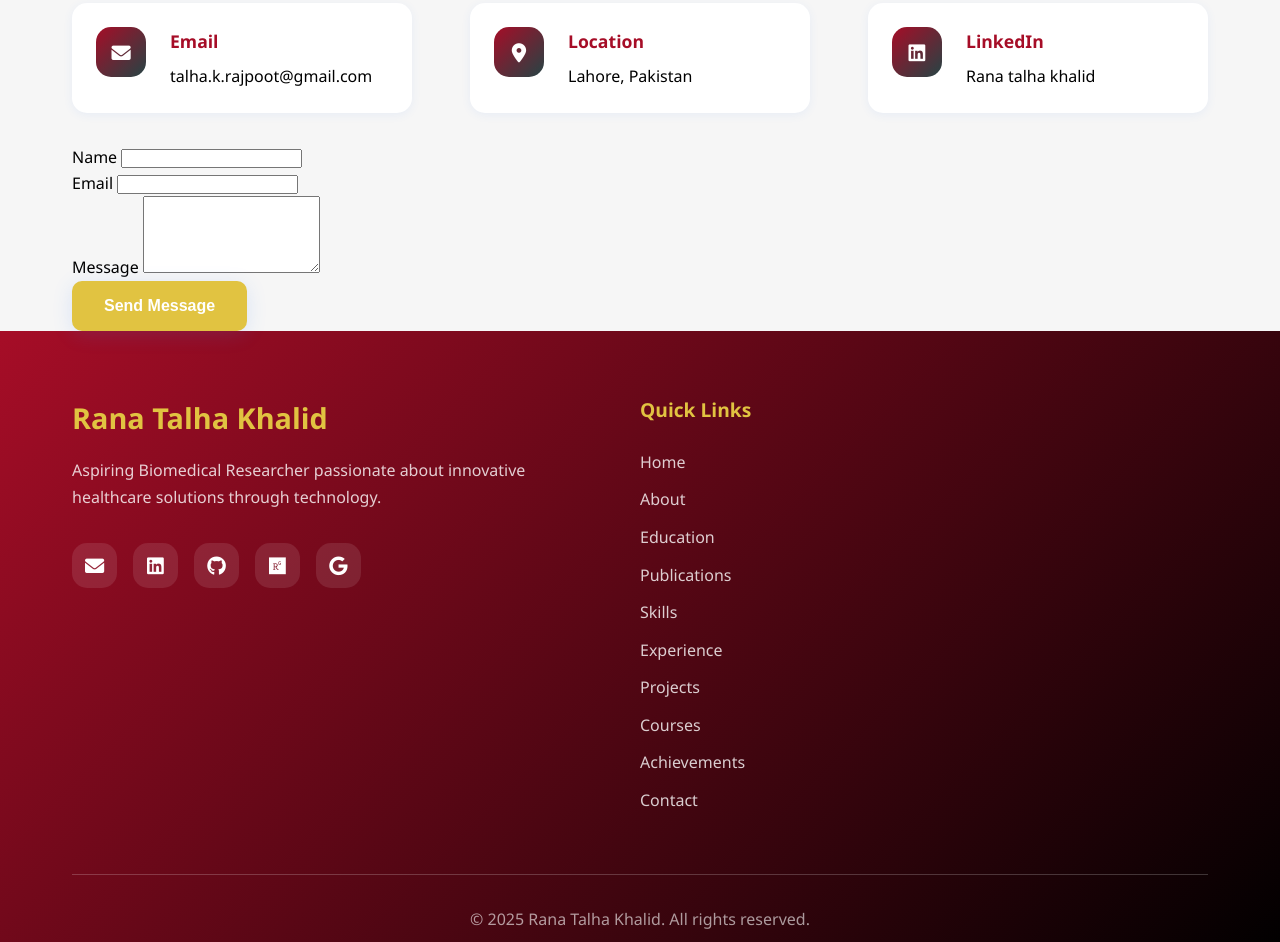
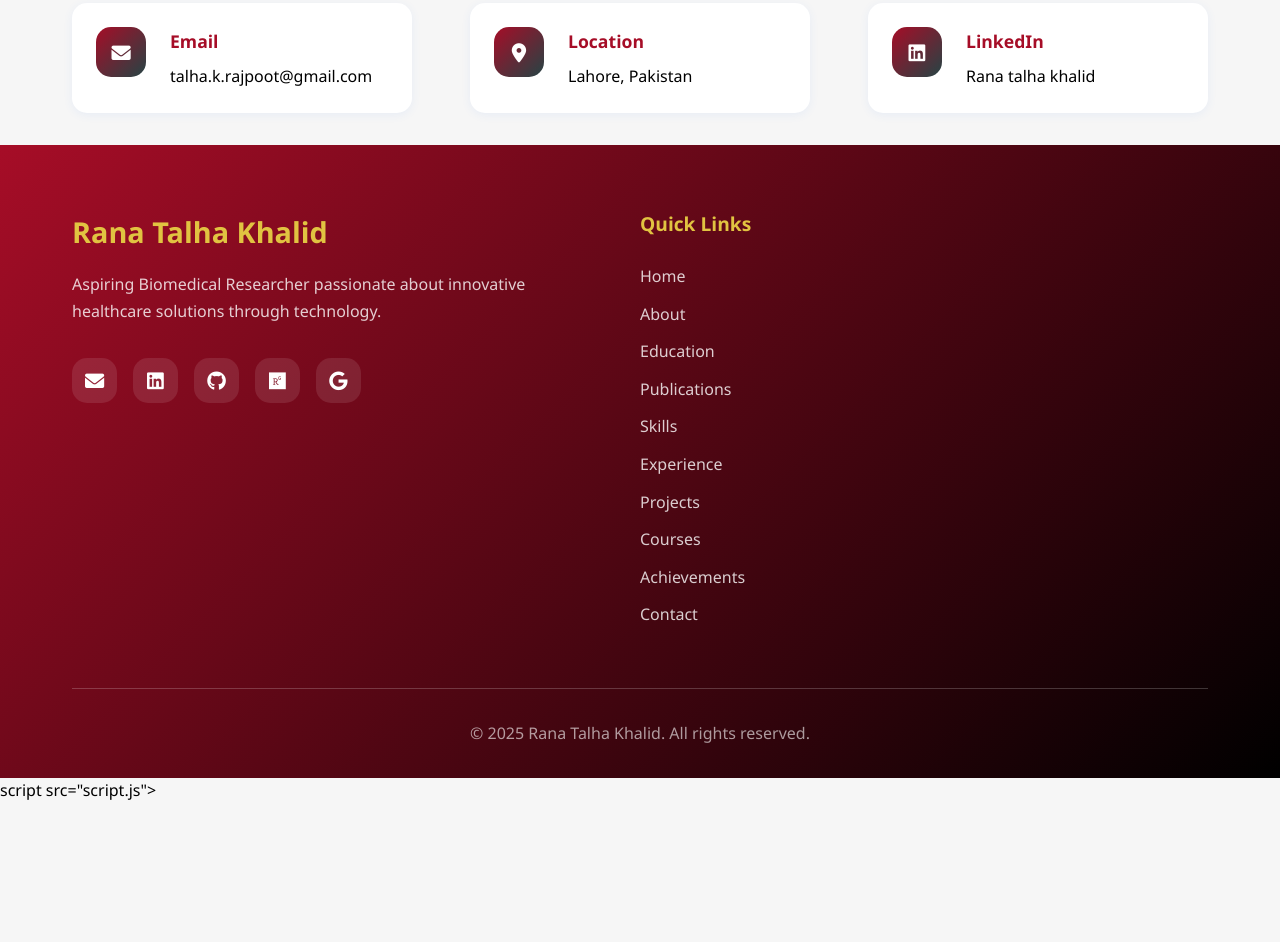
Before and after one commit to therajpoots/PortfolioWebsite-Talha-khalid, a plain HTML site: page index.html in a window 1280 px wide. Shown: the part 8589-9531 px from the top of the page. After the commit the page ends 9393 px from the top, so only its background shows below. Drawn offline with Linux system fonts and the light colour scheme.

Commit message:
Contact Form

```diff
--- a/index.html
+++ b/index.html
@@ -985,7 +985,7 @@
               </div>
             </div>
             <!-- Optional Contact Form (JS-ready) -->
-            <form id="contactForm" class="contact-form">
+            <!-- <form id="contactForm" class="contact-form">
               <div class="form-group">
                 <label for="name">Name</label>
                 <input type="text" id="name" name="name" required />
@@ -999,7 +999,7 @@
                 <textarea id="message" name="message" rows="5" required></textarea>
               </div>
               <button type="submit" class="btn btn-primary btn-form">Send Message</button>
-            </form>
+            </form> -->
           </div>
         </div>
       </section>
```
